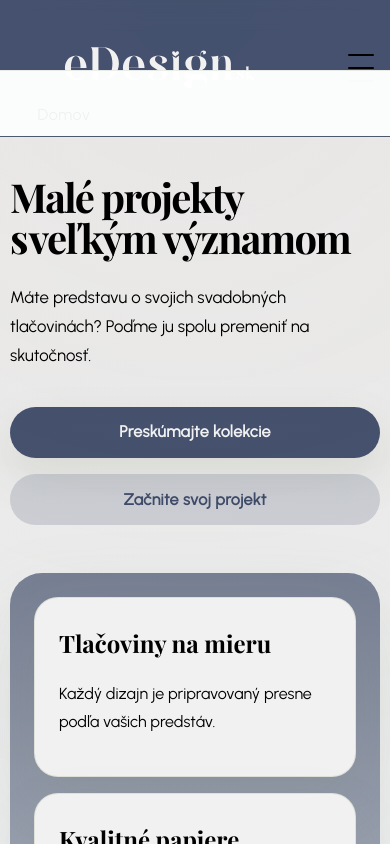
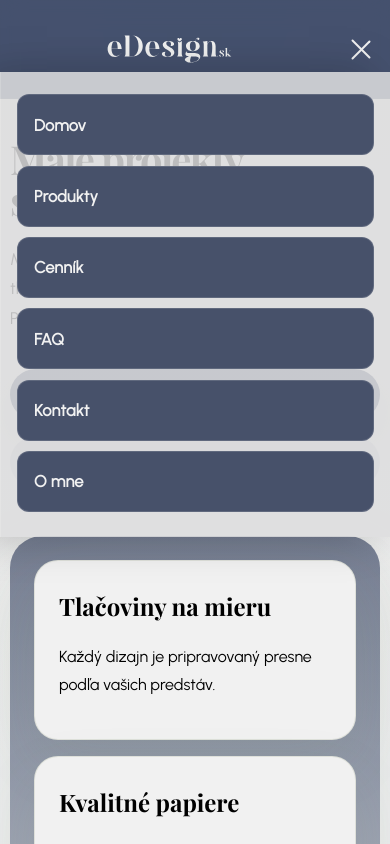
Before and after one commit to MoMo123-oss/eDesign, a Next.js app: page / in a window 390 px wide. Both pictures are taken after a click on the button "Toggle navigation". Shown: the top 844 px of the page. Built offline with nearby package versions, Linux system fonts and the light colour scheme.

Commit message:
Update text content for About, Home, and Products pages; enhance SiteHeader navigation functionality

```diff
--- a/app/about/page.tsx
+++ b/app/about/page.tsx
@@ -8,7 +8,7 @@ export default function AboutPage() {
       <section className="section hero section-sm">
         <div className="main-container">
           <div className="section-headline">
-            <span className="eyebrow">o nás</span>
+            <span className="eyebrow">o mne</span>
             <h1>Elegantná tlačovina s tichým editoriálnym nádychom</h1>
             <p className="subtitle">eDesign vytvára prepracovanú svadobnú tlačovinu, ktorá pôsobí osobne, premyslene a krásne.</p>
           </div>
--- a/app/globals.css
+++ b/app/globals.css
@@ -95,6 +95,7 @@ button {
 .main-container {
   width: min(1180px, calc(100% - 2rem));
   margin: 0 auto;
+
 }
 
 .section:last-child {
@@ -621,7 +622,7 @@ button {
   width: 24px;
   height: 2px;
   border-radius: 999px;
-  background: var(--text);
+  background: var(--text-secondary);
   transition: transform 0.2s ease, opacity 0.2s ease;
 }
 
@@ -1076,7 +1077,7 @@ button {
 
 .about-grid {
   display: grid;
-  grid-template-columns: repeat(3, minmax(0, 1fr));
+  justify-items: center;
   gap: 1.75rem;
 }
 
@@ -1098,6 +1099,8 @@ button {
 
 .footer-grid img {
   width: 80%;
+  align-self: center;
+  justify-self: right;
 }
 
 .brand-footer {
@@ -1113,6 +1116,10 @@ button {
     grid-template-columns: 1fr;
   }
 
+  .footer-grid img {
+    width: 80%;
+    justify-self: center;
+  }
   .reviews-composition {
     grid-template-columns: repeat(2, minmax(0, 1fr));
   }
@@ -1124,12 +1131,31 @@ button {
     grid-column: span 1;
 
   }
+
+  .pricing-grid-large {
+    grid-template-columns: repeat(2, minmax(0, 1fr));
+    gap: 1.1rem;
+  }
 }
 
 @media (max-width: 860px) {
+  html,
+  body {
+    overflow-x: hidden;
+  }
+
+  .site-header {
+    min-height: 72px;
+  }
+
   .header-inner {
     grid-template-columns: 1fr auto;
-    padding: 1rem 0;
+    gap: 0.75rem;
+    padding: 0.7rem 0;
+  }
+
+  .brand-logo {
+    height: 3.25rem;
   }
 
   .desktop-nav {
@@ -1147,25 +1173,50 @@ button {
   .nav-menu {
     display: flex;
     position: fixed;
-    inset: 70px 0 0 0;
-    padding: 1.25rem;
-    flex-direction: column;
-    gap: 1rem;
-    background: rgba(255, 255, 255, 0.98);
-    border-top: 1px solid rgba(122, 136, 100, 0.15);
-    transform: translateY(-100%);
-    transition: transform 0.25s ease, opacity 0.25s ease;
+    top: 72px;
+    right: 0;
+    left: 0;
+    bottom: auto;
+    align-items: flex-start;
+    justify-content: flex-end;
+    padding: 0;
+    background: rgba(12, 18, 34, 0.34);
+    transition: opacity 0.25s ease, visibility 0.25s ease;
     opacity: 0;
     visibility: hidden;
-    overflow-y: auto;
-    max-height: calc(100vh - 70px);
-    width: 100%;
+    pointer-events: none;
   }
 
   .nav-menu.open {
-    transform: translateY(0);
     opacity: 1;
     visibility: visible;
+    pointer-events: auto;
+  }
+
+  .nav-mobile-group {
+    width: 100%;
+    max-width: 100%;
+    height: auto;
+    min-height: fit-content;
+    max-height: calc(100dvh - 72px);
+    padding: 1.4rem 1rem 1.6rem;
+    gap: 0.65rem;
+    background: #f1f1f1c7;
+    border-left: 1px solid rgba(241, 241, 241, 0.22);
+    box-shadow: -18px 0 42px rgba(0, 0, 0, 0.22);
+    overflow-y: auto;
+    overflow-x: hidden;
+    transform: translateX(100%);
+    transition: transform 0.3s cubic-bezier(.2,.9,.2,1);
+  }
+
+  .nav-menu.open .nav-mobile-group {
+    transform: translateX(0);
+  }
+
+  .nav-mobile-group .nav-item{
+    background: #47516A;
+    color:#47516A;
   }
 
   .hamburger {
@@ -1181,8 +1232,45 @@ button {
   .hamburger span {
     width: 26px;
     height: 2px;
-    background: var(--text);
+    background: #f1f1f1;
     display: block;
+    margin-top: 0;
+    transition: transform 0.2s ease, opacity 0.2s ease;
+  }
+
+  .hamburger.open span:nth-child(1) {
+    transform: translateY(12px) rotate(45deg);
+  }
+
+  .hamburger.open span:nth-child(2) {
+    opacity: 0;
+  }
+
+  .hamburger.open span:nth-child(3) {
+    transform: translateY(-12px) rotate(-45deg);
+  }
+
+  .nav-menu .nav-item,
+  .nav-menu a {
+    display: flex;
+    align-items: center;
+    min-height: 52px;
+    color: #f1f1f1;
+    width: 100%;
+    justify-content: flex-start;
+    border-radius: 12px;
+    padding: 0.95rem 1rem;
+    font-size: 1.02rem;
+    font-weight: 700;
+    letter-spacing: 0.01em;
+    border: 1px solid rgba(241, 241, 241, 0.15);
+  }
+
+  .nav-menu .nav-item:hover,
+  .nav-menu a:hover {
+    background: rgba(241, 241, 241, 0.16);
+    color: #f1f1f1;
+    transform: translateX(0);
   }
 
   .dropdown-panel {
@@ -1196,12 +1284,70 @@ button {
     font-size: clamp(2.5rem, 10vw, 3.6rem);
   }
 
+  .product-hero {
+    padding: 2.5rem 0;
+    border-radius: 22px;
+  }
+
+  .product-text h2 {
+    font-size: clamp(2rem, 8vw, 2.8rem);
+  }
+
+  .product-description {
+    margin-top: 1.5rem;
+    margin-right: 0.5rem;
+    margin-left: 0.5rem;
+    font-size: 1.1rem;
+  }
+
+  .reviews-composition {
+    gap: 0.75rem;
+  }
+
+  .review-card {
+    margin: 1rem;
+  }
+
   .reviews-composition {
     grid-template-columns: 1fr;
+  }
+
+  .pricing-grid-large {
+    grid-template-columns: 1fr;
+    gap: 0.95rem;
+  }
+
+  .pricing-card {
+    border-radius: 20px;
+    padding: 1.25rem;
+  }
+
+  .pricing-card h3 {
+    font-size: 1.3rem;
+    line-height: 1.2;
+    margin-bottom: 0.6rem;
+  }
+
+  .pricing-card p {
+    font-size: 0.98rem;
+    line-height: 1.55;
+  }
+
+  .pricing-card .price-detail {
+    margin-top: 0.75rem !important;
+    font-size: 1.08rem;
   }
 }
 
 @media (max-width: 640px) {
+  h1 {
+    font-size: clamp(2.1rem, 9vw, 2.8rem);
+  }
+
+  h2 {
+    font-size: clamp(1.5rem, 7vw, 2.15rem);
+  }
+
   .main-container {
     width: min(100%, calc(100% - 1.25rem));
   }
@@ -1214,13 +1360,57 @@ button {
     width: 100%;
   }
 
+  .subtitle {
+    margin: 1rem 0 1.4rem;
+    font-size: 1rem;
+  }
+
+  .section-headline {
+    margin-bottom: 1.2rem;
+  }
+
   .hero-panel-inner,
   .card,
   .feature-card {
     padding: 1.5rem;
   }
 
+  .product-hero {
+    padding: 2rem 0;
+  }
+
+  .product-text h2 {
+    font-size: clamp(1.75rem, 7.5vw, 2.2rem);
+  }
+
+  .product-description {
+    font-size: 1rem;
+  }
+
+  .frame-arrow {
+    width: 34px;
+    height: 34px;
+    font-size: 1.2rem;
+  }
+
   .product-card {
     min-height: auto;
   }
+
+  .pricing-grid-large {
+    gap: 0.85rem;
+  }
+
+  .pricing-card {
+    padding: 1rem;
+    border-radius: 18px;
+  }
+
+  .pricing-card h3 {
+    font-size: 1.2rem;
+  }
+
+  .pricing-card .price-detail {
+    font-size: 1.02rem;
+  }
 }
--- a/app/page.tsx
+++ b/app/page.tsx
@@ -50,8 +50,8 @@ export default function HomePage() {
       <section className="hero section home-hero">
         <div className="main-container hero-grid">
           <div className="hero-copy">
-            <h1>Malé projekty s veľkým významom</h1>
-            <p className="panel-description">Máte predstavu o svojich svadobných tlačovinách? Poďme ju spolu premeniť na skutočnosť.</p>
+            <h1>Malé projekty <br />s veľkým významom</h1>
+            <p className="panel-description">Máte predstavu o svojich svadobných tlačovinách? <br />Poďme ju spolu premeniť na skutočnosť.</p>
             <div className="hero-buttons">
               <Link href="/products" className="button button-primary">
                 Preskúmajte kolekcie
@@ -85,7 +85,7 @@ export default function HomePage() {
             <span className="eyebrow">Recenzie</span>
             <h2 id="reviews-title">Vaše milé slová</h2>
           </div>
-          <p className="subtitle">Všetky tieto recenzie nájdete na mojom facebookovom profile a budem rada ak tam pripudnú aj vaše spokojné slová.</p>
+          <p className="subtitle">Všetky tieto recenzie nájdete na mojom facebookovom profile a budem rada ak tam pribudnú aj vaše spokojné slová.</p>
 
           <div className="reviews-composition">
             {reviews.map((review, index) => (
--- a/app/products/page.tsx
+++ b/app/products/page.tsx
@@ -42,7 +42,7 @@ export default function ProductsPage() {
             <span className="eyebrow">produkty</span>
             <h1>Objavte každý detail</h1>
           </div>
-        <p className="subtitle">Svadobné tlačoviny dotvárajú prvý dojem z vášho veľkého dňa a prepájajú všetky jeho časti do jedného krásneho celku. Od oznámení až po menovky, každý detail nesie váš príbeh a štýl.</p>
+        <p className="subtitle">Svadobné tlačoviny dotvárajú prvý dojem z vášho veľkého dňa a prepájajú všetky jeho časti do jedného krásneho celku. Od oznámení až po menovky, každý detail nesie váš príbeh a štýl.</p>
         </div>
       </section>
 
--- a/components/SiteHeader.tsx
+++ b/components/SiteHeader.tsx
@@ -44,7 +44,7 @@ export default function SiteHeader() {
         </div>
 
         <button
-          className="hamburger"
+          className={open ? 'hamburger open' : 'hamburger'}
           onClick={() => setOpen((state) => !state)}
           aria-label="Toggle navigation"
           aria-expanded={open}
@@ -54,8 +54,8 @@ export default function SiteHeader() {
           <span />
         </button>
 
-        <nav className={open ? 'nav-menu open' : 'nav-menu'}>
-          <div className="nav-mobile-group">
+        <nav className={open ? 'nav-menu open' : 'nav-menu'} onClick={() => setOpen(false)}>
+          <div className="nav-mobile-group" onClick={(event) => event.stopPropagation()}>
             {leftLinks.concat(rightLinks).map((item) => (
               <Link key={item.href} href={item.href} className="nav-item" onClick={() => setOpen(false)}>
                 {item.label}
--- a/lib/products.ts
+++ b/lib/products.ts
@@ -124,7 +124,7 @@ export const products: Product[] = [
     slug: 'paper-types',
     title: 'Typy papiera',
     short: 'Rôzne druhy papiera pre vaše tlačoviny.',
-    description: 'Vyberte si z rôznych typov papiera, ktoré dodajú vašim svadobným tlačovinám jedinečný vzhľad a pocit. \nV ponuke sú hladké, štrukúrované, vizitkové a iné.',
+    description: 'Vyberte si z rôznych typov papiera, ktoré dodajú vašim svadobným tlačovinám jedinečný vzhľad a pocit. \nV ponuke sú hladké, štruktúrované, vizitkové a iné.',
     features: ['Vysoká kvalita', 'Rôzne textúry', 'Ekologické možnosti'],
     heroImage: 'https://images.unsplash.com/photo-1521412644187-c49fa049e84d?auto=format&fit=crop&w=1200&q=80',
     images: [
```
